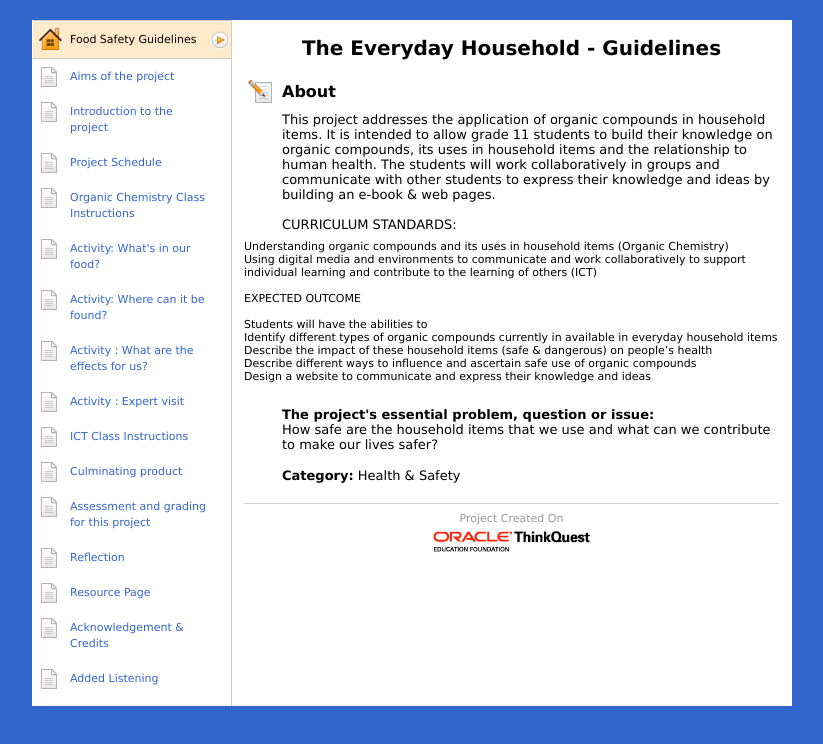
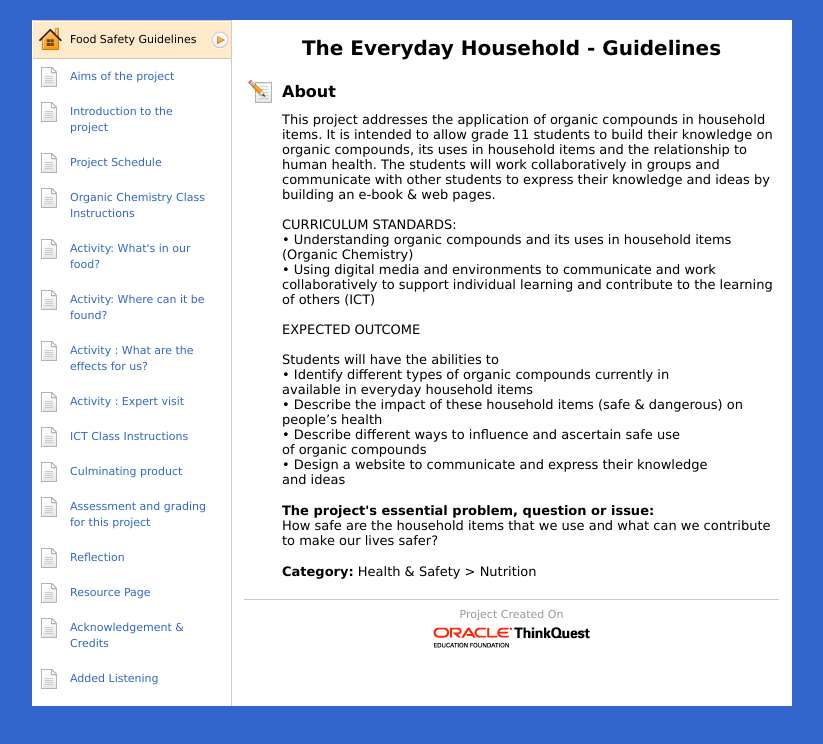
Before and after one commit to metiks/Guidelines-2018, a plain HTML site: page index.html in a window 1280 px wide. Shown: the whole page, without its empty margins (228-1051 px from the left). Drawn offline with Linux system fonts and the light colour scheme.

Commit message:
Add files via upload

```diff
--- a/index.html
+++ b/index.html
@@ -65,26 +65,26 @@ function newWin(url_path, win_width, win_height, win_name, win_scroll) {
           <p>This project addresses the application of organic compounds in household items. It is intended to allow grade 11 students to build their knowledge on organic compounds, its uses in household items and the relationship to human health. The students will work collaboratively in groups and communicate with other students to express their knowledge and ideas by building an e-book & web pages.<br />
 <br />
 CURRICULUM STANDARDS:<br />
-<ul>
-<li>Understanding organic compounds and its uses in household items (Organic Chemistry)
-<li>Using digital media and environments to communicate and work collaboratively to support individual learning and contribute to the learning of others (ICT)
-</ul>
+• Understanding organic compounds and its uses in household items (Organic Chemistry)<br />
+• Using digital media and environments to communicate and work <br />
+ collaboratively to support individual learning and contribute to the learning of others (ICT)<br />
 <br />
-
 EXPECTED OUTCOME<br />
 <br />
 Students will have the abilities to<br />
-<ul>
-<li>Identify different types of organic compounds currently in available in everyday household items
-<li>Describe the impact of these household items (safe & dangerous) on people’s health
-<li>Describe different ways to influence and ascertain safe use of organic compounds
-<li>Design a website to communicate and express their knowledge and ideas
-</ul>
+• Identify different types of organic compounds currently in <br />
+ available in everyday household items<br />
+• Describe the impact of these household items (safe & dangerous) on <br />
+ people’s health <br />
+• Describe different ways to influence and ascertain safe use <br />
+ of organic compounds<br />
+• Design a website to communicate and express their knowledge <br />
+ and ideas <br />
 </p>
           <p><strong>The project's essential problem, question or issue:</strong><br />How safe are the household items that we use and what can we contribute to make our lives safer?</p>
 
           <p>
-            <strong>Category:</strong> Health & Safety
+            <strong>Category:</strong> Health & Safety &gt; Nutrition
           </p>
 
 
```
